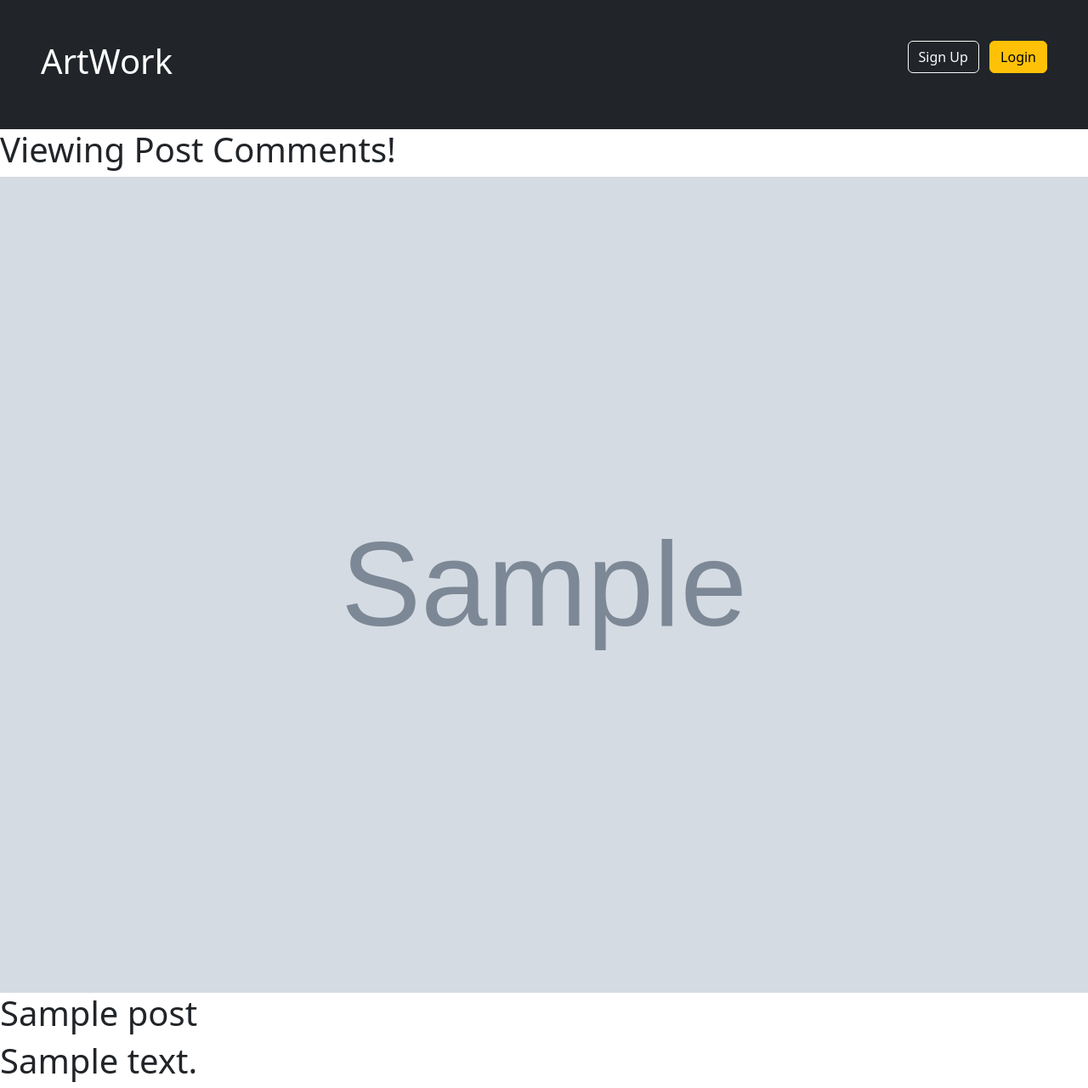
After one commit to tpawlow1/ArtWork, a Flask app: page /comments/1 in a window 1280 px wide. The commit adds this page. Shown: the whole page at 85% size. Run offline with Flask 2, Linux system fonts and the light colour scheme; tables that the repository leaves empty hold one stand-in row (values such as "Sample post"); grey boxes marked "Sample" are stand-in pictures.

Commit message:
all post related routes and pages no longer user price, route created to redirect user to the post's page to view and write comments

```diff
--- a/app.py
+++ b/app.py
@@ -190,8 +190,8 @@ def createPost():
         file.save(filepath)
 
     # add to db
-    addcom = 'INSERT INTO Posts VALUES (%s, %s, %s, %s, %s, %s)'
-    addvals = (postid, title, description, price, file.filename, user)
+    addcom = 'INSERT INTO Posts VALUES (%s, %s, %s, %s, %s)'
+    addvals = (postid, title, description, file.filename, user)
     mysqlcursor.execute(addcom, addvals)
     mydb.commit()
 
@@ -227,9 +227,14 @@ def updatePost(id):
 
     return redirect('/homepage')
 
+#send user to post page with comments
+@app.get("/comments/<id>")
+def getPostComments(id):
+    mysqlcursor.execute("SELECT * FROM Posts WHERE id = '" + str(id) + "'")
+    data = mysqlcursor.fetchall()[0]
+    return render_template('postComments.html', post=data)
+
 # delete post using POST request
-
-
 @app.route('/delete/<id>', methods=['POST'])
 def deletePost(id):
     deletecom = ("DELETE FROM Posts WHERE id = (%s)")
--- a/templates/_layout.html
+++ b/templates/_layout.html
@@ -21,8 +21,10 @@
         <div class="justify-content-center">
           <!-- Login/Signup locations for now -->
           <!-- create post button here too but should verify if user is logged in, for future -->
+
           <a href="/signup" class="btn btn-outline-light me-2">Sign Up</a>
           <a href="/login" class="btn btn-warning">Login</a>
+
         </div>
       </div>
     </header>
--- a/templates/createPost.html
+++ b/templates/createPost.html
@@ -15,7 +15,6 @@
             <label for="description">Description:</label>
             <input type="" class="form-control" name="description" placeholder="" required>
           </div>
-          <!-- Still working on letting users upload images -->
           <div class="form-group">
             <label for="imagefile">Upload an image here: </label>
             <input type="file" id="imagefile" name="file" required>
--- /dev/null
+++ b/templates/postComments.html
@@ -0,0 +1,12 @@
+{% extends '_layout.html' %}
+
+{% block title %}Edit {{post[1]}}{% endblock %}
+
+{% block body %}
+<h1>Viewing Post Comments!</h1>
+
+
+          <img src="../static/images/{{post[3]}}" width="100%" />
+          <h1>{{post[1]}}</h1>
+          <h1>{{post[2]}}</h1>
+{% endblock %}
```
Also changed, not shown: templates/homepage.html (+10 -1 lines).
